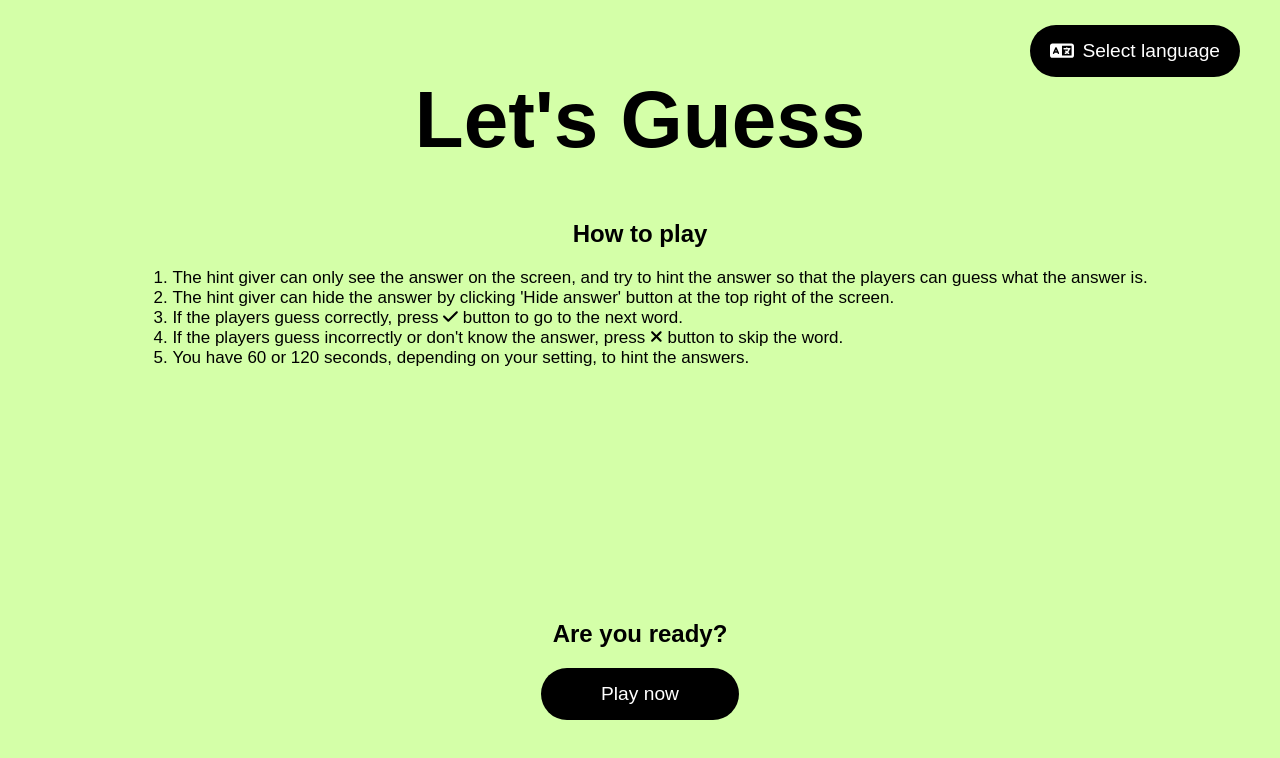
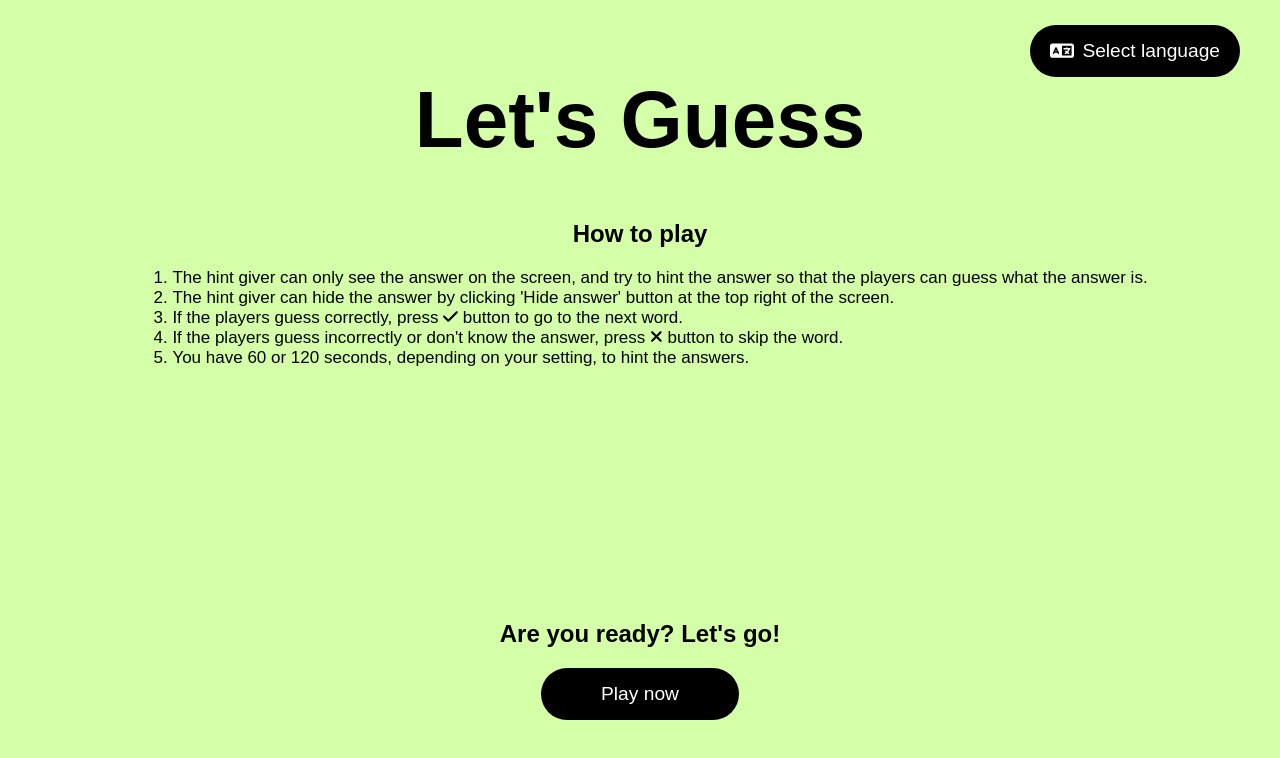
Before and after one commit to suttirakcha/lets-guess, a React (Create React App) app: page /en in a window 1280 px wide. Shown: the top 758 px of the page. Built offline with nearby package versions, Linux system fonts and the light colour scheme; a web font is replaced by a local one.

Commit message:
feat: add new text

```diff
--- a/src/data/languages.tsx
+++ b/src/data/languages.tsx
@@ -17,7 +17,7 @@ export const englishText = {
       <li>You have 60 or 120 seconds, depending on your setting, to hint the answers.</li>
     </ol>
   ),
-  ready: "Are you ready?",
+  ready: "Are you ready? Let's go!",
   play_now: "Play now",
   search_category: "Search category",
   settings: "Settings",
```
